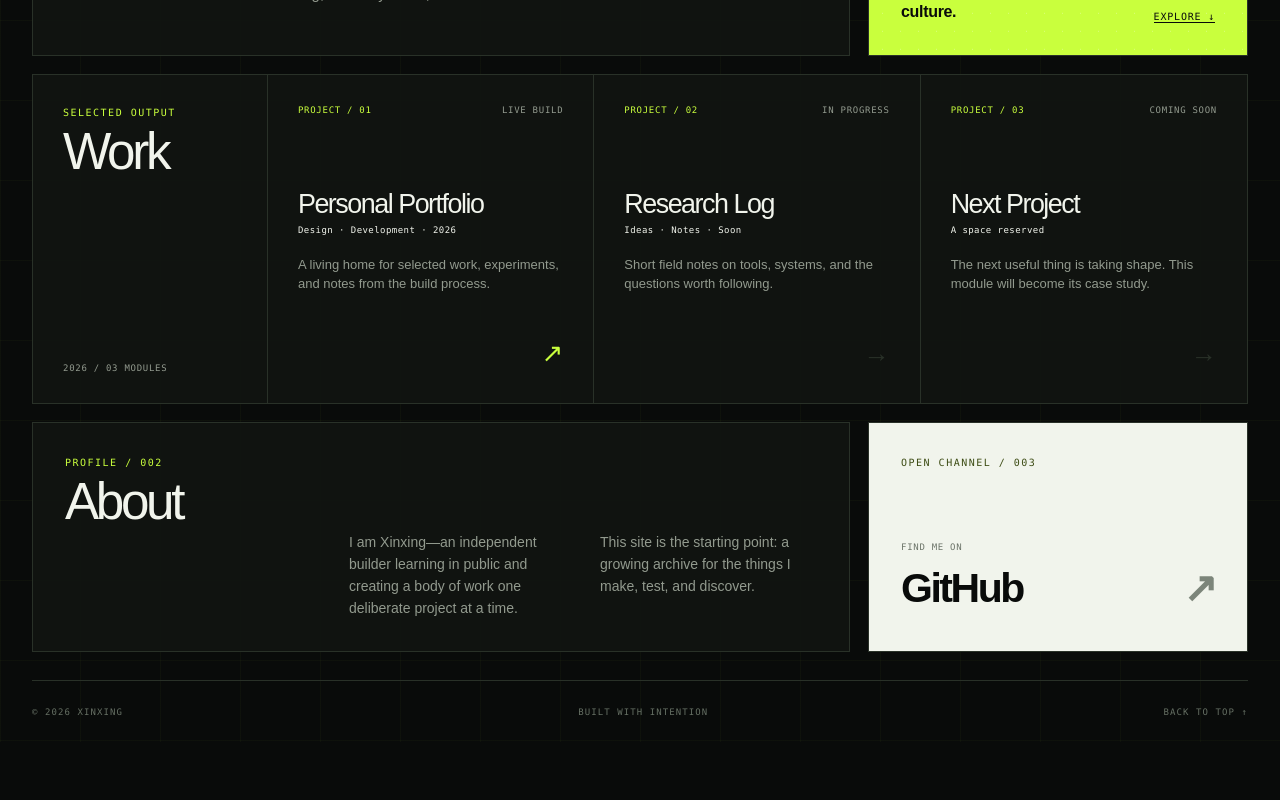
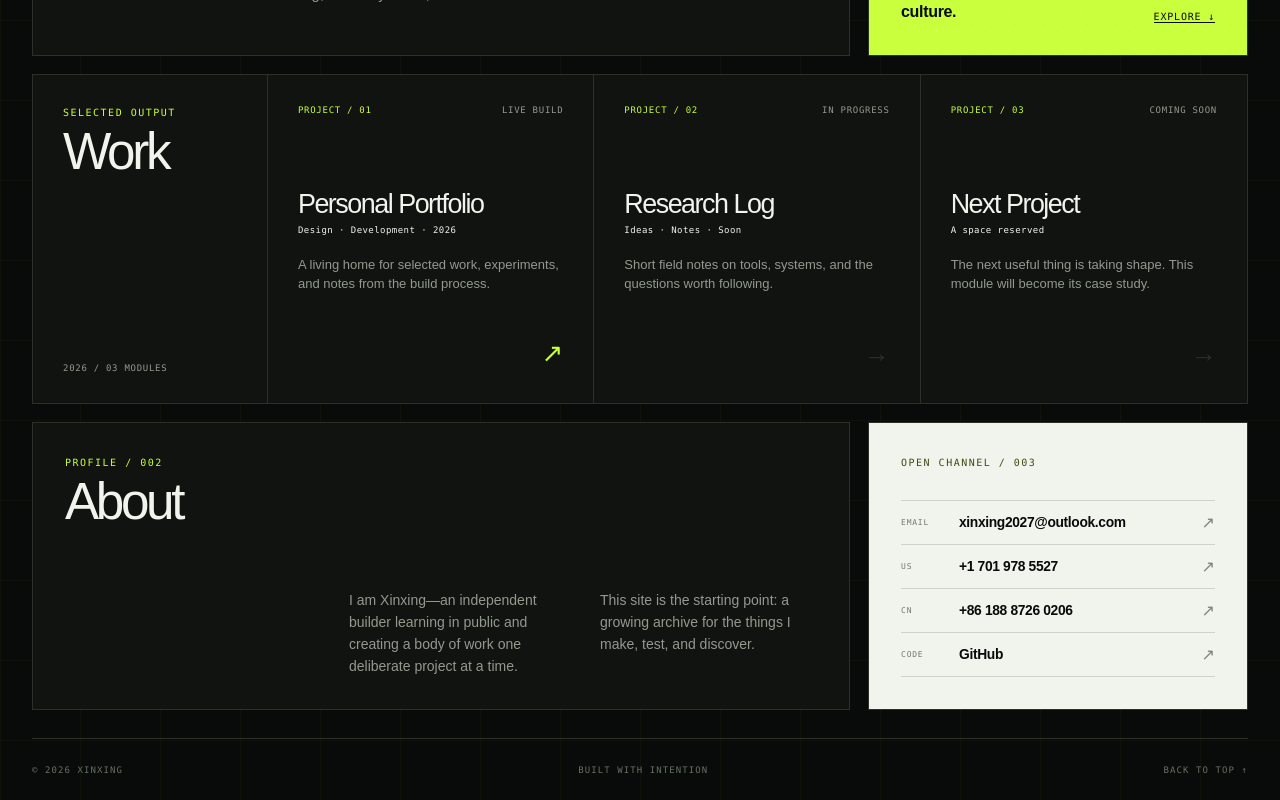
Before and after one commit to xinxing2027/xinxing2027.github.io, a Next.js app: page / in a window 1280 px wide. Shown: the part 620-1420 px from the top of the page. Before the commit the page ends 1362 px from the top, so only its background shows below. Built offline with nearby package versions, Linux system fonts and the light colour scheme.

Commit message:
Add public contact information

```diff
--- a/app/globals.css
+++ b/app/globals.css
@@ -414,29 +414,47 @@ a.project:hover {
   background: var(--paper);
 }
 
-.contact-label {
-  margin: 0 0 6px;
-  color: #6c7469;
-  font: 9px var(--font-geist-mono), monospace;
-  letter-spacing: 0.08em;
+.contact-list {
+  margin-top: 30px;
+  border-top: 1px solid #cfd3ca;
+}
+
+.contact-link {
+  min-height: 44px;
+  display: grid;
+  grid-template-columns: 46px minmax(0, 1fr) auto;
+  align-items: center;
+  gap: 12px;
+  border-bottom: 1px solid #cfd3ca;
+  transition: background-color 180ms ease;
+}
+
+.contact-link:hover {
+  background: #e6eadf;
+}
+
+.contact-kind {
+  color: #727a70;
+  font: 8px var(--font-geist-mono), monospace;
+  letter-spacing: 0.1em;
   text-transform: uppercase;
 }
 
-.contact-link {
-  display: flex;
-  justify-content: space-between;
-  align-items: center;
-  font-size: clamp(28px, 3.2vw, 46px);
-  font-weight: 750;
-  letter-spacing: -0.06em;
+.contact-value {
+  overflow: hidden;
+  font-size: clamp(13px, 1.08vw, 17px);
+  font-weight: 680;
+  letter-spacing: -0.025em;
+  text-overflow: ellipsis;
+  white-space: nowrap;
 }
 
-.contact-link span {
+.contact-arrow {
   color: #7c857a;
   transition: transform 180ms ease;
 }
 
-.contact-link:hover span {
+.contact-link:hover .contact-arrow {
   transform: translate(4px, -4px);
 }
 
--- a/app/page.tsx
+++ b/app/page.tsx
@@ -181,15 +181,34 @@ export default function Home() {
 
           <div className="panel contact" id="contact">
             <p className="eyebrow dark">Open channel / 003</p>
-            <div>
-              <p className="contact-label">Find me on</p>
+            <div className="contact-list">
+              <a
+                className="contact-link"
+                href="mailto:xinxing2027@outlook.com"
+              >
+                <span className="contact-kind">Email</span>
+                <span className="contact-value">xinxing2027@outlook.com</span>
+                <span className="contact-arrow" aria-hidden="true">↗</span>
+              </a>
+              <a className="contact-link" href="tel:+17019785527">
+                <span className="contact-kind">US</span>
+                <span className="contact-value">+1 701 978 5527</span>
+                <span className="contact-arrow" aria-hidden="true">↗</span>
+              </a>
+              <a className="contact-link" href="tel:+8618887260206">
+                <span className="contact-kind">CN</span>
+                <span className="contact-value">+86 188 8726 0206</span>
+                <span className="contact-arrow" aria-hidden="true">↗</span>
+              </a>
               <a
                 className="contact-link"
                 href="https://github.com/xinxing2027"
                 target="_blank"
                 rel="noreferrer"
               >
-                GitHub <span aria-hidden="true">↗</span>
+                <span className="contact-kind">Code</span>
+                <span className="contact-value">GitHub</span>
+                <span className="contact-arrow" aria-hidden="true">↗</span>
               </a>
             </div>
           </div>
```
